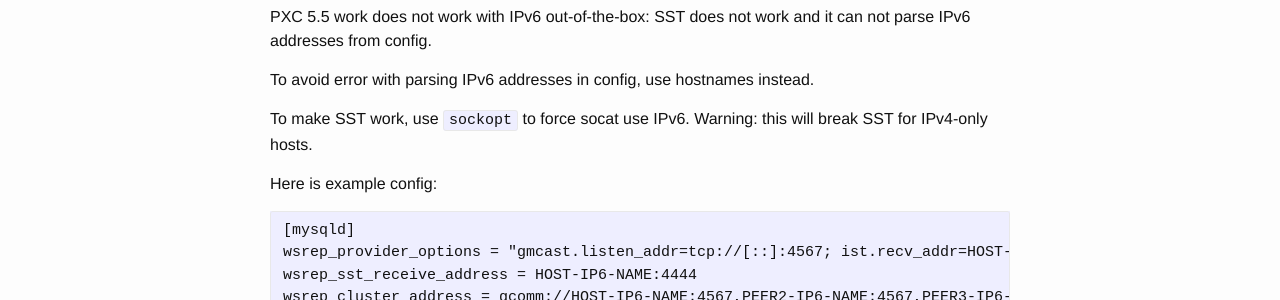
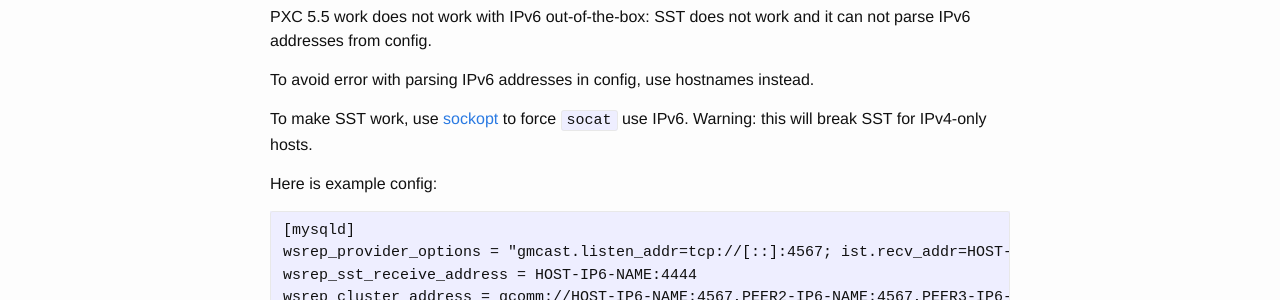
Before and after one commit to selivan/selivan.github.io, a Jekyll site: the page built from _posts/2016-06-29-percona-xtradb-cluster-5.5-over-ipv6.md, in a window 1280 px wide. Shown: the part 237-537 px from the top of the page. Built offline with Jekyll 4.4.1, drawn with Linux system fonts in a browser that asks for light colours; some of the changed lines change nothing that is shown.

Commit message:
link added

```diff
--- a/_posts/2016-06-29-percona-xtradb-cluster-5.5-over-ipv6.md
+++ b/_posts/2016-06-29-percona-xtradb-cluster-5.5-over-ipv6.md
@@ -8,7 +8,7 @@
 
 To avoid error with parsing IPv6 addresses in config, use hostnames instead.
 
-To make SST work, use `sockopt` to force socat use IPv6. Warning: this will break SST for IPv4-only hosts.
+To make SST work, use [sockopt](https://www.percona.com/doc/percona-xtradb-cluster/5.5/manual/xtrabackup_sst.html#sockopt) to force `socat` use IPv6. Warning: this will break SST for IPv4-only hosts.
 
 Here is example config:
 
```
